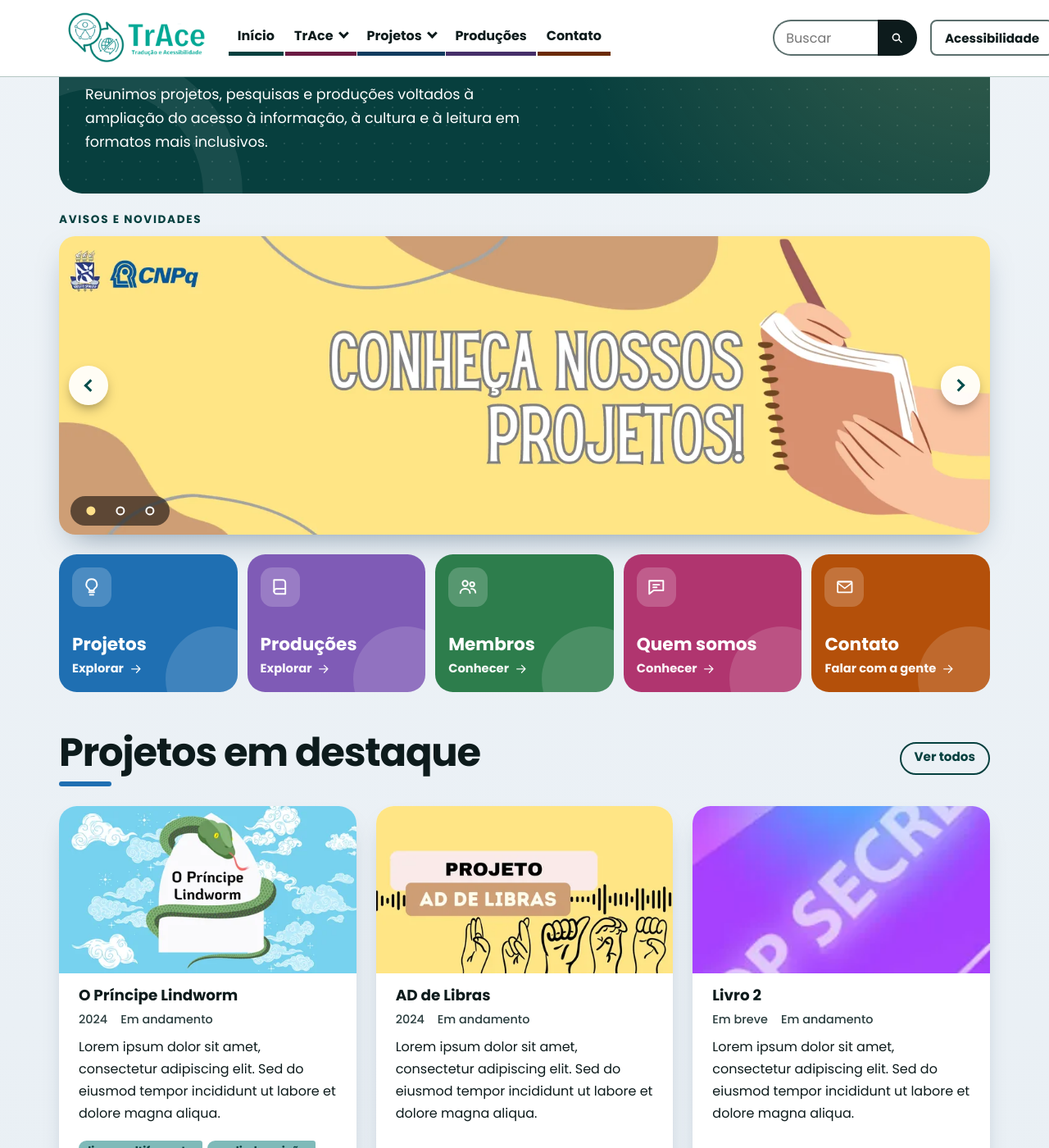
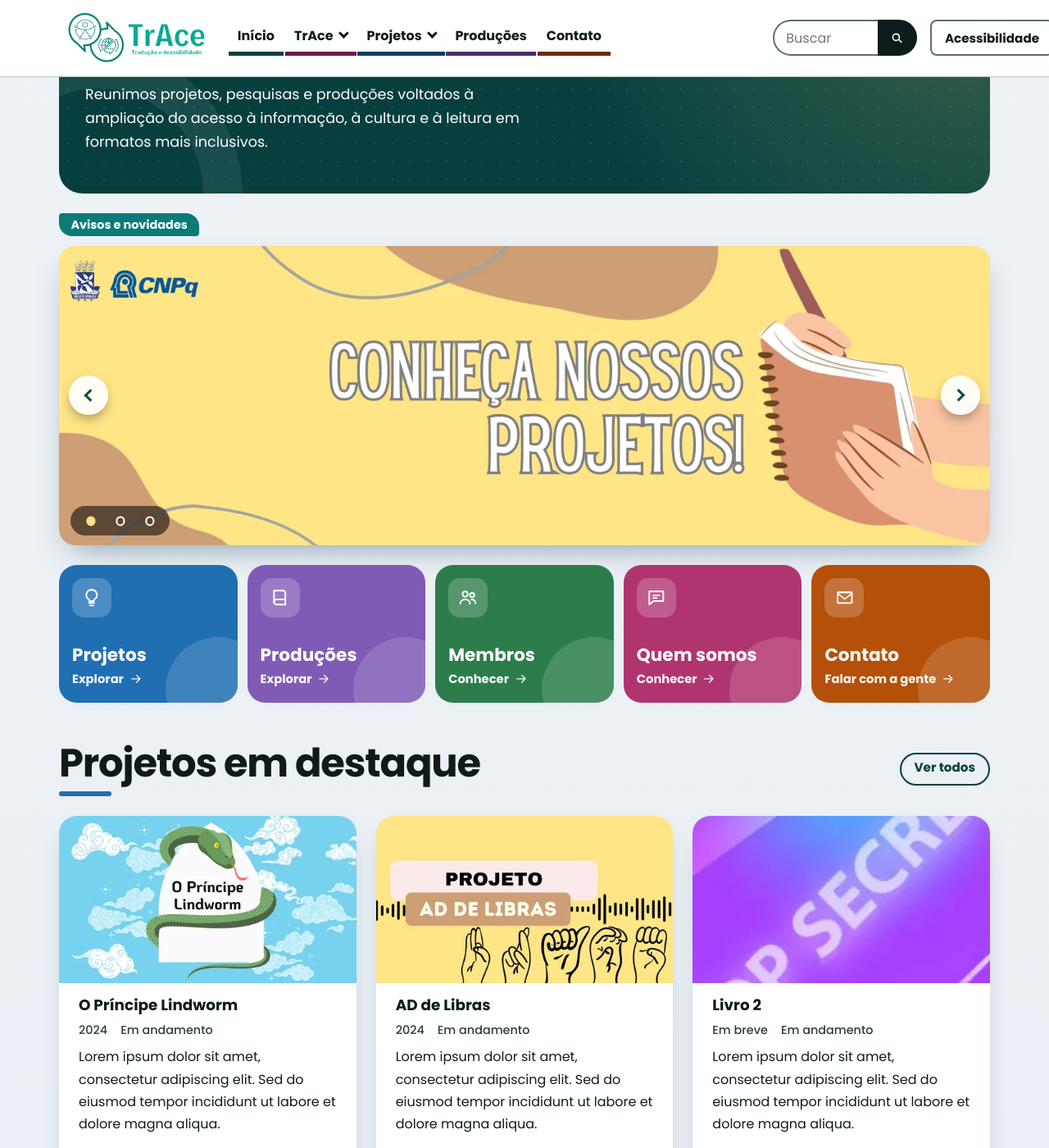
Before and after one commit to Niuuzinho/site-trace-teste, a Jekyll site: the page built from inicio-moderno.html, in a window 1280 px wide and 1400 px high, scrolled down 196 px. Shown: the whole window at 82% size. Built offline with Jekyll 4.4.1, drawn with Linux system fonts in a browser that asks for light colours.

Commit message:
inicio-moderno: faixa final em verde-escuro e rótulo do carrossel como etiqueta de função
Co-Authored-By: Claude Sonnet 5.5 <noreply@anthropic.com>
Claude-Session: https://claude.ai/code/session_01AbHHXVauvBZ2sfPmWDepMS

```diff
--- a/assets/css/main.css
+++ b/assets/css/main.css
@@ -741,7 +741,7 @@ html[data-contraste="alto"] .lista-prod li:hover { background: transparent; outl
 .mod-acoes { display: flex; flex-wrap: wrap; gap: var(--e3); margin: var(--e5) 0 0; }
 .mod-hero-card { position: relative; }
 .mod-hero-card .secao-topo.car-titulo { justify-content: flex-start; text-align: left; margin: 0 0 var(--e3); max-width: none; }
-.mod-hero-card .secao-topo.car-titulo h2 { margin: 0; padding: 0; border: 0; font-size: 0.85rem; font-weight: 700; letter-spacing: 0.12em; text-transform: uppercase; color: var(--t-tinta); text-align: left; }
+.mod-hero-card .secao-topo.car-titulo h2 { display: inline-block; margin: 0; padding: 0.3rem 0.9rem; border: 0; font-size: 0.9rem; font-weight: 700; line-height: 1.3; letter-spacing: 0; text-transform: none; color: #fff; background: var(--t-forte); border-radius: 0.25rem 1rem 0.25rem 1rem; text-align: left; }
 .mod-hero-card .secao-topo.car-titulo h2::after { display: none; }
 .mod-hero-card .carrossel { max-width: none; position: relative; }
 .mod-hero-card .car-trilho { border: 0; border-radius: 1.25rem; box-shadow: 0 1rem 2.4rem -1rem rgb(15 50 80 / 0.5); }
@@ -818,8 +818,11 @@ html[data-contraste="alto"] .lista-prod li:hover { background: transparent; outl
 /* Faixa final com as pessoas */
 .mod-fim { padding-top: var(--e7); }
 .mod-cta { position: relative; isolation: isolate; overflow: hidden; display: grid; gap: var(--e5); align-items: center; padding: var(--e5); color: #fff; border-radius: var(--mod-raio);
-  background-color: #0f5c8e;
-  background-image: radial-gradient(circle at 8% 110%, rgb(255 224 138 / 0.35) 0, rgb(255 224 138 / 0) 40%), linear-gradient(120deg, #4b3380 0%, #0f5c8e 55%, #064e4c 100%); }
+  background-color: #073f3e;
+  background-image:
+    radial-gradient(circle at 0 100%, rgb(255 224 138 / 0.22) 0, rgb(255 224 138 / 0) 45%),
+    radial-gradient(rgb(255 255 255 / 0.10) 1.5px, transparent 1.5px);
+  background-size: auto, 22px 22px; }
 .mod-cta h2 { color: #fff; margin: 0 0 var(--e4); font-size: clamp(1.9rem, 1.3rem + 2.6vw, 3rem); line-height: 1.1; letter-spacing: -0.02em; }
 .mod-avatares { list-style: none; margin: 0; padding: 0 0 0 0.9rem; display: flex; flex-wrap: wrap; row-gap: 0.5rem; }
 .mod-avatares li { margin: 0 0 0 -0.9rem; }
@@ -835,6 +838,7 @@ html[data-contraste="alto"] .mod-hero::before, html[data-contraste="alto"] .mod-
 html[data-contraste="alto"] .mod-tile { border: 2px solid var(--tinta); }
 html[data-contraste="alto"] .mod .cartao { border: 2px solid var(--tinta); box-shadow: none; }
 html[data-contraste="alto"] .mod-secao-topo h2::after { background: var(--tinta); }
+html[data-contraste="alto"] .mod-hero-card .secao-topo.car-titulo h2 { background: var(--tinta); color: var(--papel); border: 2px solid var(--tinta); }
 html[data-contraste="alto"] .mod-hero-card .car-trilho { border: 2px solid #fff; }
 @media (min-width: 40em) {
   html[data-contraste="alto"] .mod-hero-card .car-ponto::before { border-color: #fff; }
```
Also changed, not shown: CLAUDE.md (+1 -1 lines).
